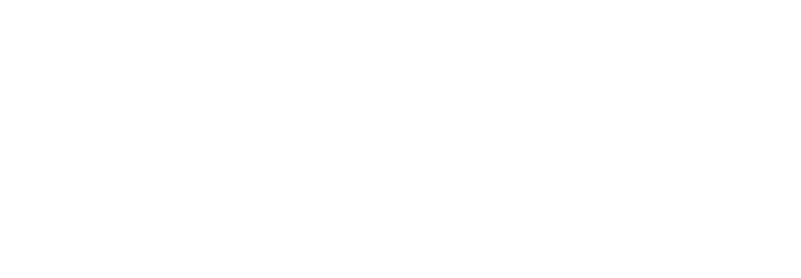
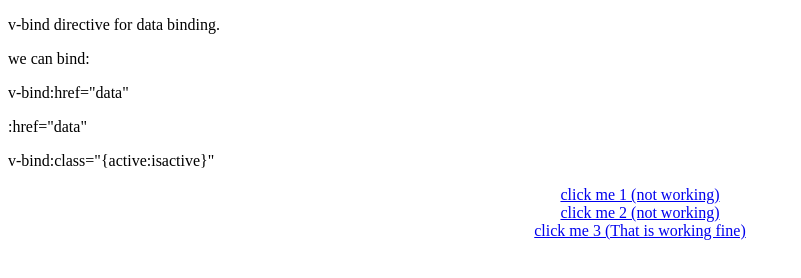
Before and after one commit to tauhidul0821/plan-vue, a plain HTML site: page 7.binding.html in a window 1280 px wide. Shown: the whole page, without its empty margins (0-801 px from the left). Drawn offline with Linux system fonts and the light colour scheme.

Commit message:
bind done

```diff
--- a/7.binding.html
+++ b/7.binding.html
@@ -10,9 +10,28 @@
 </head>
 
 <body>
+    <p>v-bind directive for data binding.</p>
+    <p>we can bind: </p>
+    <p>v-bind:href="data"</p>
+    <p>:href="data"</p>
+    <p>v-bind:class="{active:isactive}"</p>
 
 
+    <div id="databinding" style="text-align: center;">
+        <a href="hreflink" target="_blank">click me 1 (not working) </a> <br />
+        <a href="{{hreflink}}" target="_blank">click me 2 (not working) </a><br />
+        <a v-bind:href="hreflink" target="_blank">click me 3 (That is working fine) </a><br />
+    </div>
+
     <script>
+        var vm = new Vue({
+            el: '#databinding',
+            data: {
+                title: 'Data Binding',
+                hreflink: 'http://www.google.com'
+
+            }
+        });
 
     </script>
 
```
